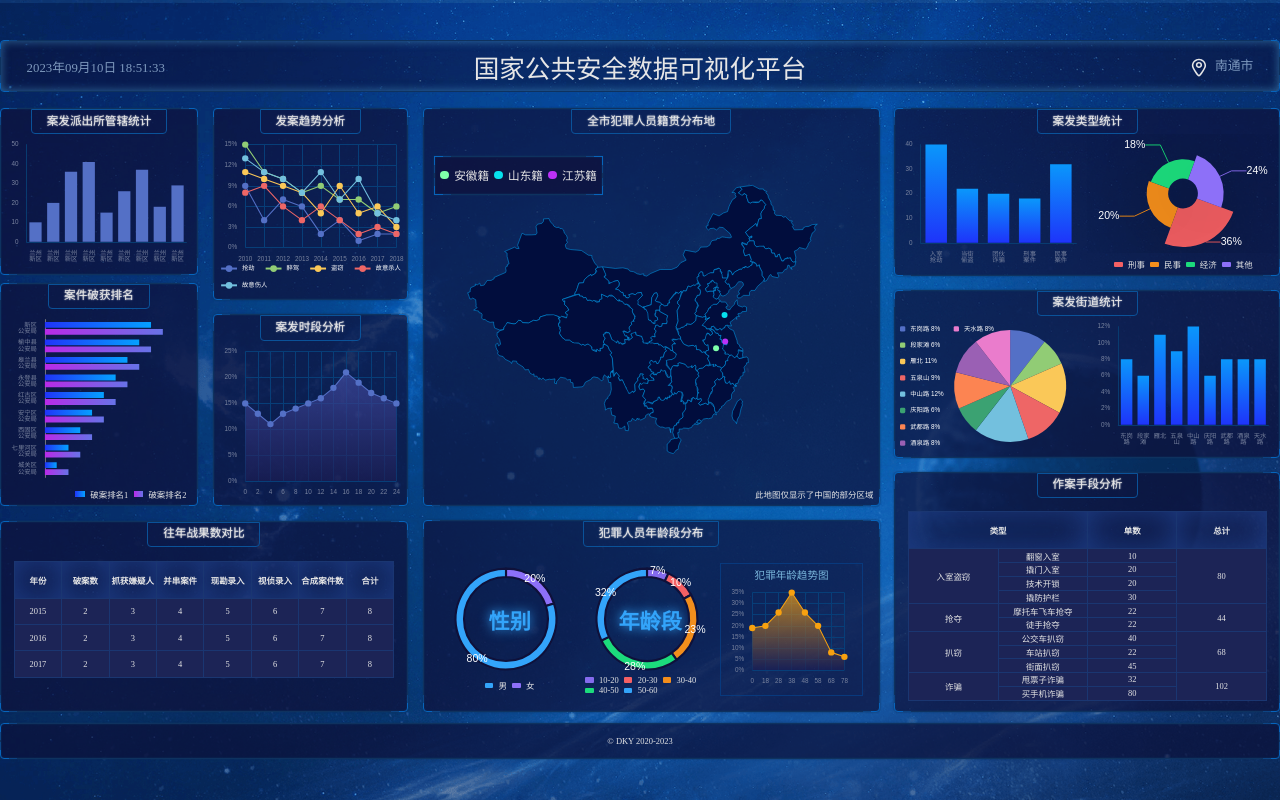
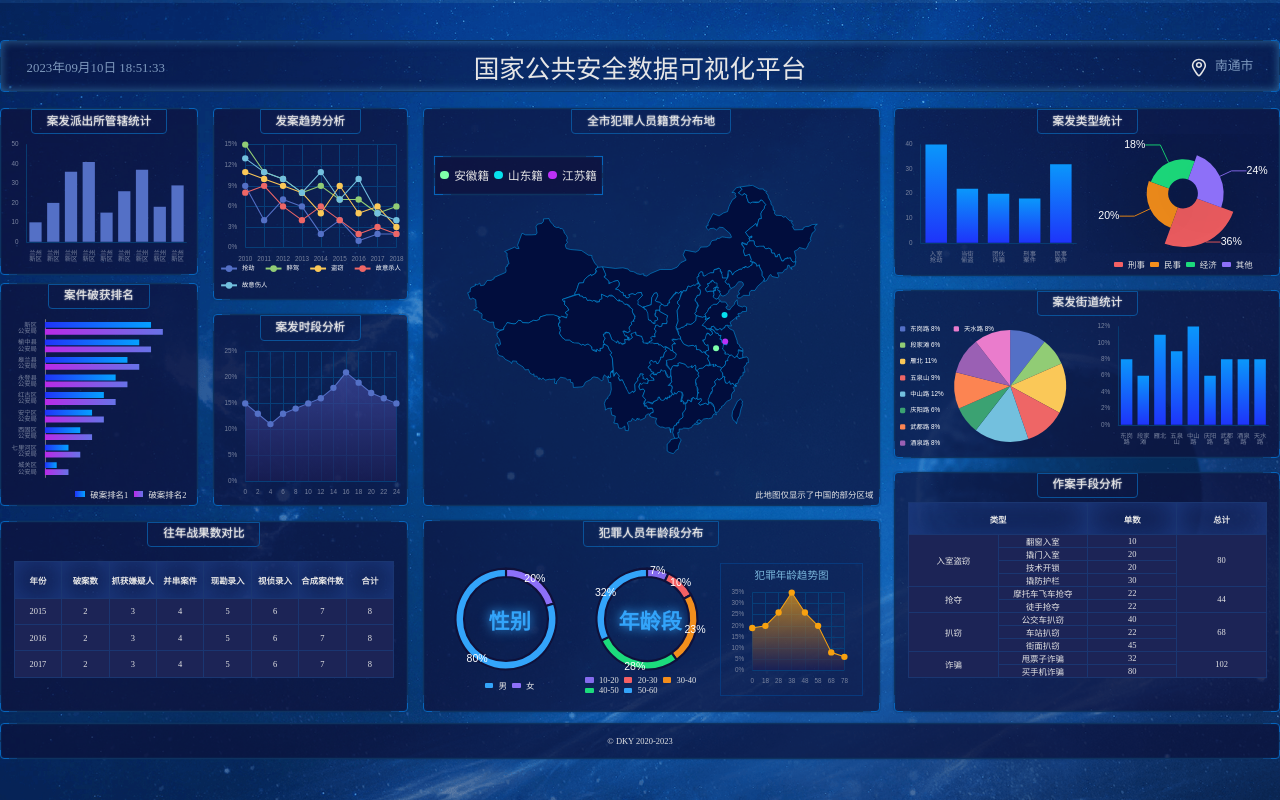
Before and after one commit to Dengky00/big-screen, a React (Vite) app: page / in a window 1280 px wide. Built offline with nearby package versions, Linux system fonts and the light colour scheme.

Commit message:
调整Chart14表格大小

```diff
--- a/src/pages/home.scss
+++ b/src/pages/home.scss
@@ -358,19 +358,26 @@
     }
   }
 
+  .作案手段 {
+    > table {
+      margin-top: px(8);
+      thead {
+        th {
+          height: px(60);
+          box-shadow: inset 0 0 px(60) 0 #1f3d85;
+        }
+      }
+      tbody {
+        td {
+          height: px(24);
+        }
+      }
+    }
+  }
+
   .发案趋势,
   .案发时段 {
     height: px(363);
-  }
-
-  .作案手段 {
-    > table {
-      tbody {
-        td {
-          height: px(26);
-        }
-      }
-    }
   }
 
   .破获排名 {
```
